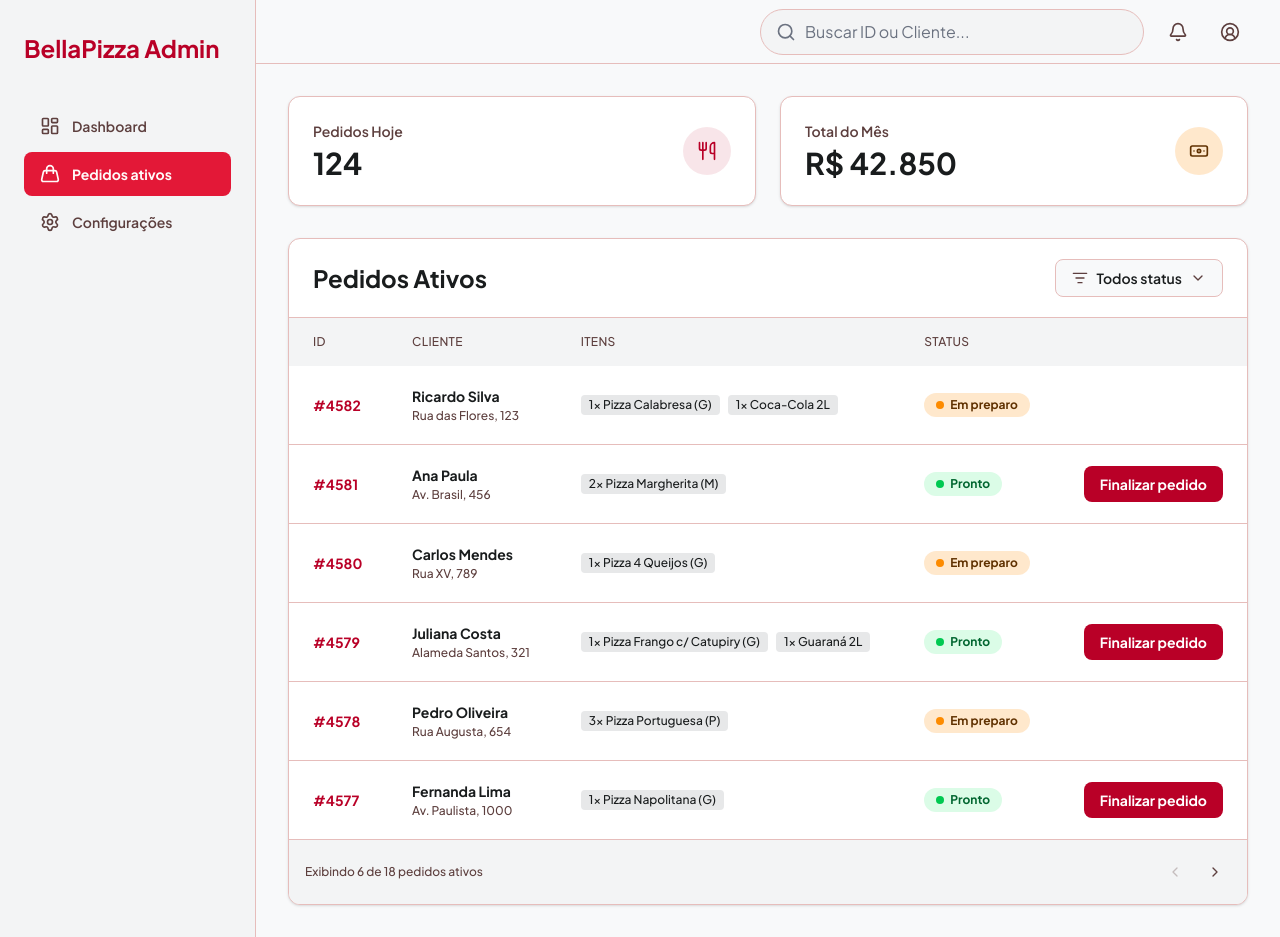
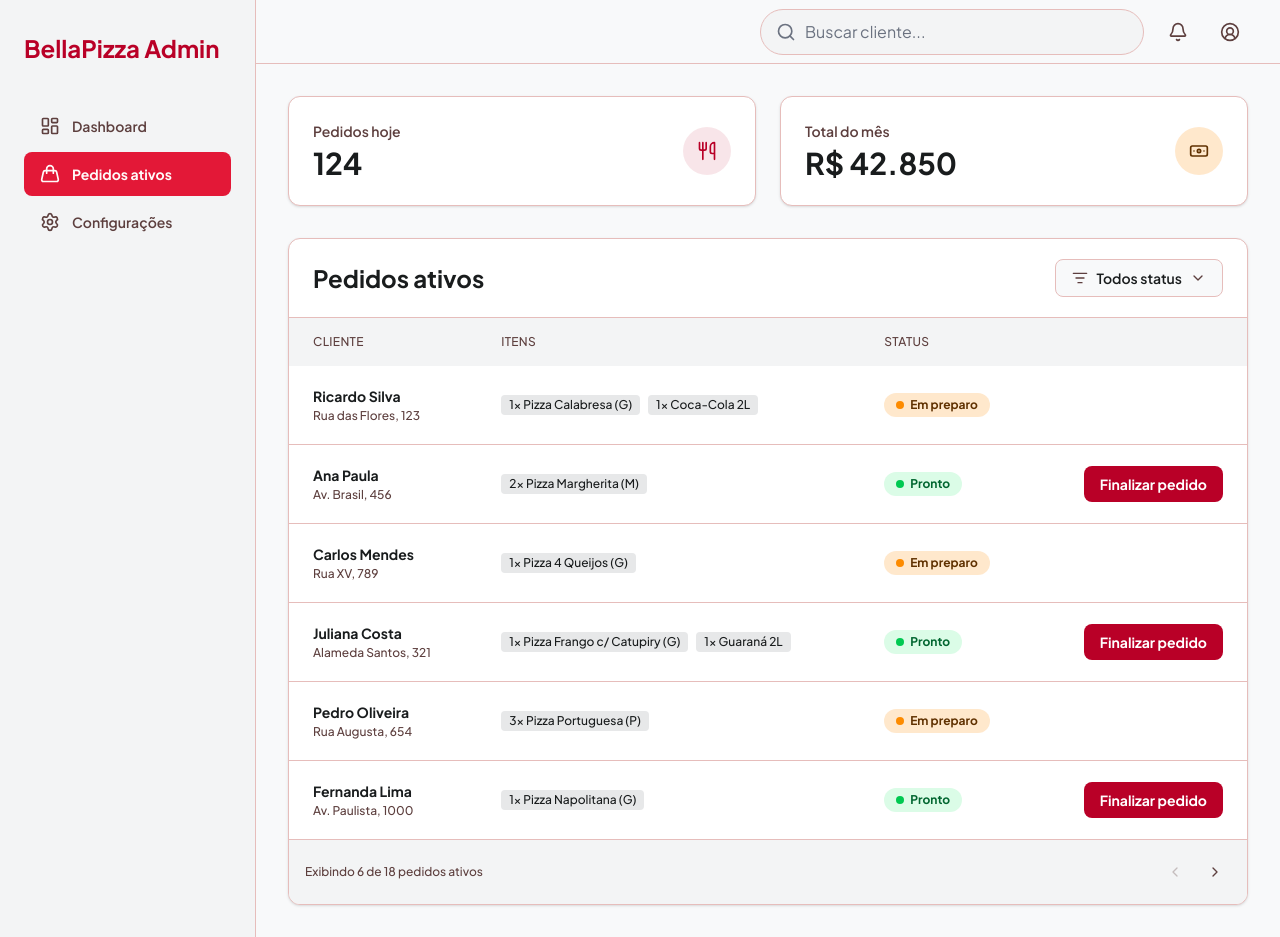
Before and after one commit to jonathan-castro-dev/bellapizza-admin, a React (Vite) app: page / in a window 1280 px wide. Built offline with nearby package versions, Linux system fonts and the light colour scheme.

Commit message:
chore: remove id colum of the active orders table

```diff
--- a/src/pages/active-orders.tsx
+++ b/src/pages/active-orders.tsx
@@ -96,7 +96,7 @@ export function ActiveOrders() {
             <input
               type="search"
               readOnly
-              placeholder="Buscar ID ou Cliente..."
+              placeholder="Buscar cliente..."
               className="w-full rounded-full border border-bella-border bg-bella-muted py-2.5 pl-11 pr-4 text-base text-bella-ink placeholder:text-bella-placeholder"
             />
           </div>
@@ -112,7 +112,7 @@ export function ActiveOrders() {
           <div className="grid grid-cols-1 gap-6 md:grid-cols-2">
             <div className="flex items-center justify-between rounded-xl border border-bella-border bg-white p-6 shadow-sm">
               <div>
-                <p className="text-sm font-semibold text-bella-subtle">Pedidos Hoje</p>
+                <p className="text-sm font-semibold text-bella-subtle">Pedidos hoje</p>
                 <p className="mt-1 text-3xl font-bold text-bella-ink">124</p>
               </div>
               <div className="flex size-12 items-center justify-center rounded-full bg-bella-brand/10 text-bella-brand">
@@ -121,7 +121,7 @@ export function ActiveOrders() {
             </div>
             <div className="flex items-center justify-between rounded-xl border border-bella-border bg-white p-6 shadow-sm">
               <div>
-                <p className="text-sm font-semibold text-bella-subtle">Total do Mês</p>
+                <p className="text-sm font-semibold text-bella-subtle">Total do mês</p>
                 <p className="mt-1 text-3xl font-bold text-bella-ink">R$ 42.850</p>
               </div>
               <div className="flex size-12 items-center justify-center rounded-full bg-bella-preparing-accent/20 text-bella-preparing">
@@ -132,7 +132,7 @@ export function ActiveOrders() {
 
           <section className="mt-8 overflow-hidden rounded-xl border border-bella-border bg-white shadow-sm">
             <div className="flex flex-wrap items-center justify-between gap-4 border-b border-bella-border px-6 py-5">
-              <h1 className="text-2xl font-bold text-bella-ink">Pedidos Ativos</h1>
+              <h1 className="text-2xl font-bold text-bella-ink">Pedidos ativos</h1>
               <button
                 type="button"
                 className="inline-flex items-center gap-2 rounded-lg border border-bella-border bg-bella-canvas px-4 py-2 text-sm font-semibold text-bella-ink"
@@ -147,7 +147,6 @@ export function ActiveOrders() {
               <table className="w-full border-collapse text-left text-sm">
                 <thead>
                   <tr className="bg-bella-muted text-xs font-semibold uppercase tracking-wide text-bella-subtle">
-                    <th className="px-6 py-4 font-medium">ID</th>
                     <th className="px-6 py-4 font-medium">Cliente</th>
                     <th className="px-6 py-4 font-medium">Itens</th>
                     <th className="px-6 py-4 font-medium">Status</th>
@@ -159,9 +158,6 @@ export function ActiveOrders() {
                 <tbody className="divide-y divide-bella-border">
                   {orders.map((order) => (
                     <tr key={order.id}>
-                      <td className="whitespace-nowrap px-6 py-5 font-bold text-bella-brand">
-                        {order.id}
-                      </td>
                       <td className="px-6 py-5">
                         <p className="font-bold text-bella-ink">{order.name}</p>
                         <p className="mt-0.5 text-xs font-medium text-bella-subtle">{order.address}</p>
```
